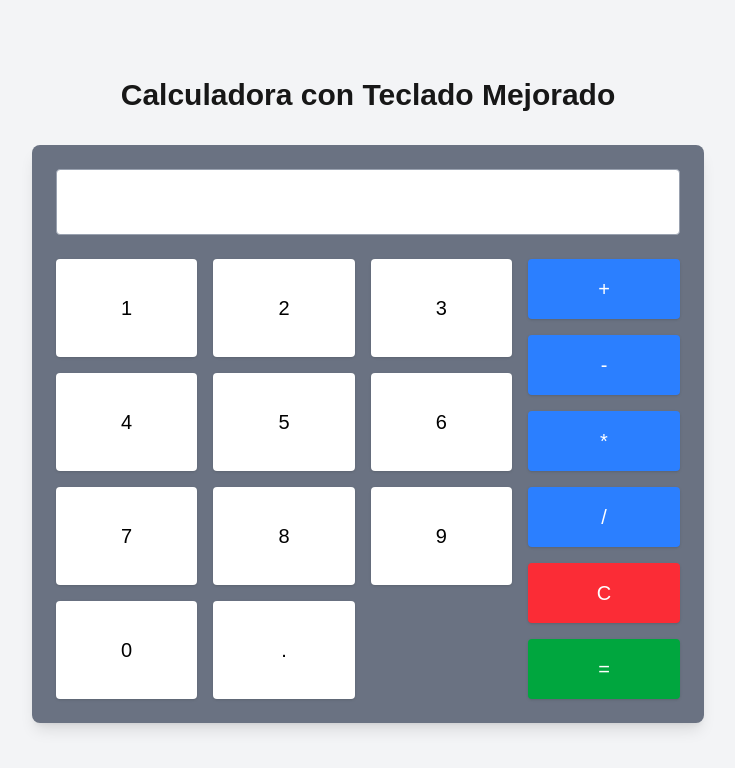
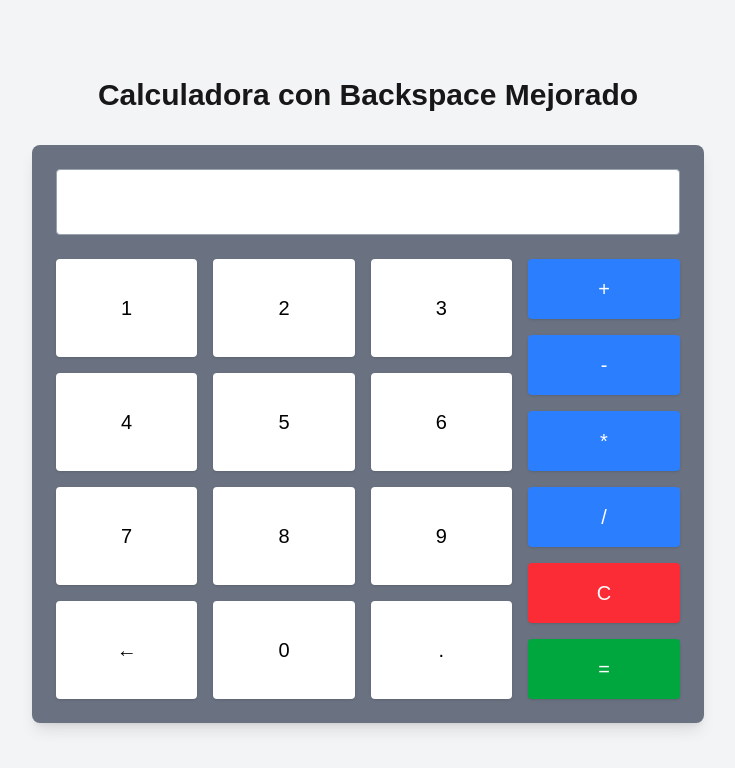
Before and after one commit to Pabloot2023/calculadora, a Next.js app: page / in a window 1280 px wide. Shown: the top 768 px of the page, without its empty margins (272-1007 px from the left). Built offline with nearby package versions, Linux system fonts and the light colour scheme.

Commit message:
backspace v1

```diff
--- a/src/app/page.tsx
+++ b/src/app/page.tsx
@@ -4,26 +4,45 @@ import { useEffect, useState } from "react";
 
 export default function Home() {
   const [input, setInput] = useState("");
+  const [isResult, setIsResult] = useState(false); // Estado para saber si lo actual es resultado
 
   const appendValue = (value: string) => {
+    if (isResult) {
+      // Si es resultado y se escribe algo, reiniciamos el input
+      setInput(value);
+      setIsResult(false);
+    } else {
       setInput((prev) => prev + value);
+    }
   };
 
-  // Ahora recibe el input como parámetro para usar el valor actualizado
-  const calculate = (currentInput: string) => {
+  const calculate = () => {
     try {
       // eslint-disable-next-line no-eval
-      const result = eval(currentInput);
+      const result = eval(input);
       setInput(String(result));
+      setIsResult(true);
     } catch {
       setInput("Error");
+      setIsResult(true);
     }
   };
 
   const clear = () => {
     setInput("");
+    setIsResult(false);
   };
 
+  // Backspace: borra un carácter o limpia todo si es resultado
+  const backspace = () => {
+    if (isResult) {
+      clear();
+    } else {
+      setInput((prev) => prev.slice(0, -1));
+    }
+  };
+
+  // 🎹 Soporte para teclado físico incluyendo Backspace
   useEffect(() => {
     const handleKeyDown = (e: KeyboardEvent) => {
       const allowedKeys = "0123456789+-*/.";
@@ -32,7 +51,7 @@ export default function Home() {
         appendValue(e.key);
       } else if (e.key === "Enter") {
         e.preventDefault();
-        calculate(input); // PASAMOS input actualizado acá
+        calculate();
       } else if (
         e.key === "Escape" ||
         e.key.toLowerCase() === "c" ||
@@ -40,17 +59,17 @@ export default function Home() {
       ) {
         clear();
       } else if (e.key === "Backspace") {
-        setInput((prev) => prev.slice(0, -1));
+        backspace();
       }
     };
 
     window.addEventListener("keydown", handleKeyDown);
     return () => window.removeEventListener("keydown", handleKeyDown);
-  }, [input]); // IMPORTANTE: ponemos input en el arreglo de dependencias para tener el valor actualizado
+  }, [input, isResult]);
 
   return (
     <main className="flex flex-col items-center justify-center min-h-screen p-6 bg-gray-100">
-      <h1 className="text-3xl font-bold mb-8">Calculadora con Teclado Mejorado</h1>
+      <h1 className="text-3xl font-bold mb-8">Calculadora con Backspace Mejorado</h1>
 
       {/* Caja gris completa */}
       <div className="bg-gray-500 p-6 rounded-lg shadow-lg w-full max-w-2xl">
@@ -64,10 +83,21 @@ export default function Home() {
 
         {/* Botones: números y operadores */}
         <div className="flex space-x-4 w-full">
-          {/* Números en grilla 3x4 */}
+          {/* Números en grilla 3x4 con botón Backspace */}
           <div className="grid grid-cols-3 gap-4 flex-[3]">
-            {["1", "2", "3", "4", "5", "6", "7", "8", "9", "0", ".", ""].map((v, i) =>
-              v ? (
+            {["1", "2", "3", "4", "5", "6", "7", "8", "9", "←", "0", "."].map(
+              (v, i) =>
+                v === "←" ? (
+                  <button
+                    key="backspace"
+                    onClick={backspace}
+                    className="bg-white text-black p-4 rounded shadow text-xl hover:bg-gray-200"
+                    aria-label="Backspace"
+                    title="Backspace"
+                  >
+                    ←
+                  </button>
+                ) : (
                   <button
                     key={v}
                     onClick={() => appendValue(v)}
@@ -75,8 +105,6 @@ export default function Home() {
                   >
                     {v}
                   </button>
-              ) : (
-                <div key={i} />
                 )
             )}
           </div>
@@ -88,7 +116,7 @@ export default function Home() {
                 key={op}
                 onClick={() => {
                   if (op === "C") clear();
-                  else if (op === "=") calculate(input); // también pasamos input actualizado acá
+                  else if (op === "=") calculate();
                   else appendValue(op);
                 }}
                 className={`${
```
Lines whose indentation alone changed are shown as unchanged.
